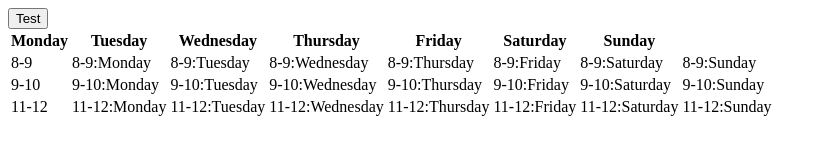
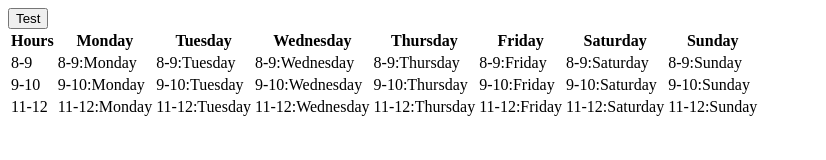
Before and after one commit to rfondato/angularTest, a plain HTML site: page index.html in a window 1280 px wide. Shown: the whole page, without its empty margins (0-826 px from the left). Drawn offline with nearby package versions, Linux system fonts and the light colour scheme.

Commit message:
Fixed headers

```diff
--- a/scheduler/scheduleGrid/scheduleGrid.component.js
+++ b/scheduler/scheduleGrid/scheduleGrid.component.js
@@ -5,5 +5,6 @@ angular
 	controller: function () {
 		this.days = ["Monday", "Tuesday", "Wednesday", "Thursday", "Friday", "Saturday", "Sunday"];
 		this.hours = ["8-9", "9-10", "11-12"];
+		this.headers = ["Hours"].concat(this.days);
 	}
 });
--- a/scheduler/scheduleGrid/scheduleGrid.template.html
+++ b/scheduler/scheduleGrid/scheduleGrid.template.html
@@ -1,6 +1,6 @@
 <table>
 	<tr>
-		<th ng-repeat="day in $ctrl.days"> {{day}} </th>
+		<th ng-repeat="day in $ctrl.headers"> {{day}} </th>
 	</tr>
 	<tr ng-repeat="hour in $ctrl.hours">
 		<td> {{hour}} </td>
```
